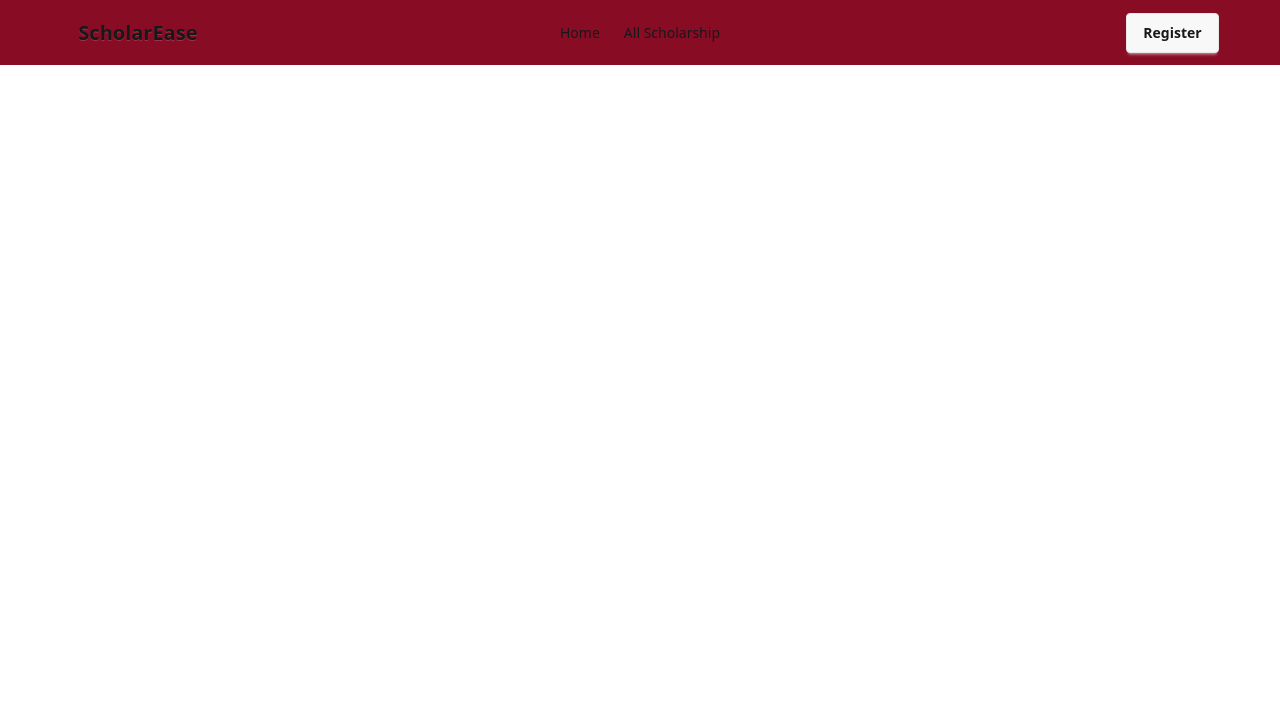
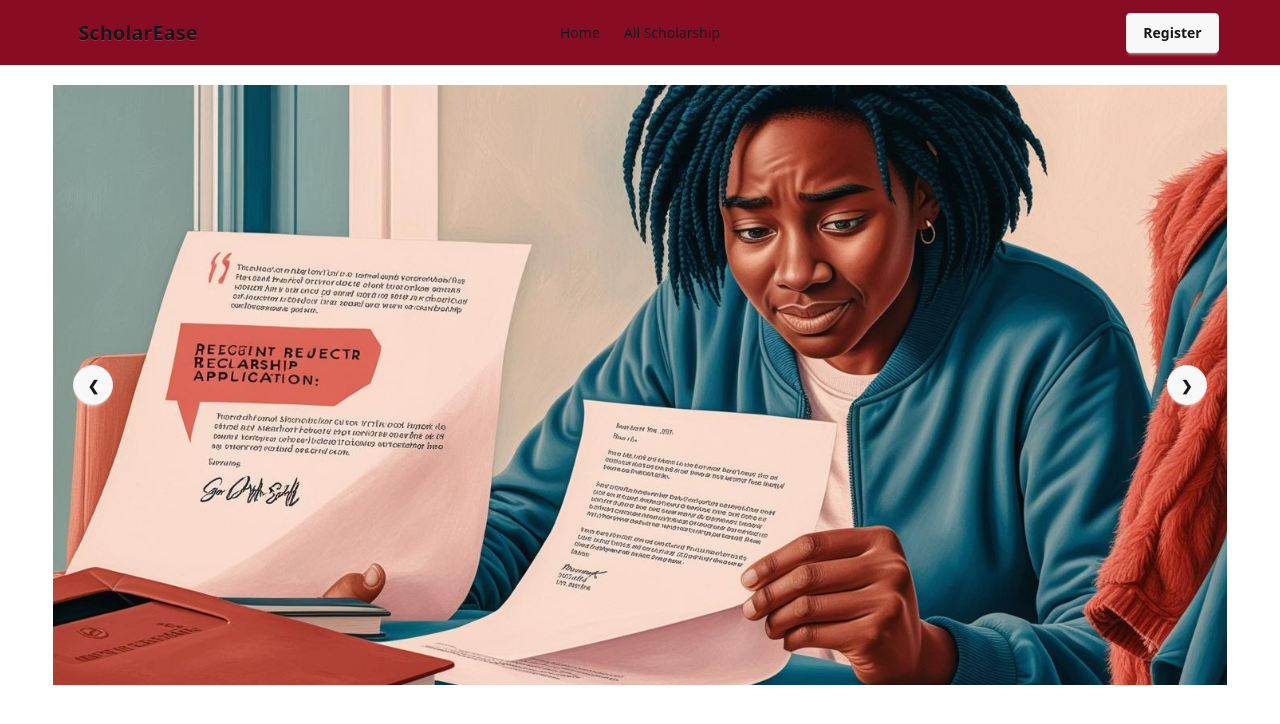
Before and after one commit to AbdullahAlTowsif/scholarship-management-client, a React (Vite) app: page / in a window 1280 px wide. Shown: the top 724 px of the page. Built offline with nearby package versions, Linux system fonts and the light colour scheme.

Commit message:
banner added

```diff
--- a/src/components/home/Banner.jsx
+++ b/src/components/home/Banner.jsx
@@ -0,0 +1,51 @@
+import banner_one from "../../assets/banner-1.jpg"
+import banner_two from "../../assets/banner-2.jpg"
+import banner_three from "../../assets/banner-3.jpg"
+import banner_four from "../../assets/banner-4.jpg"
+
+const Banner = () => {
+    return (
+        <div className="w-11/12 mx-auto mb-5">
+            <div className="carousel w-full">
+                <div id="slide1" className="carousel-item relative w-full h-[600px]">
+                    <img
+                        src={banner_one}
+                        className="w-full object-cover" />
+                    <div className="absolute left-5 right-5 top-1/2 flex -translate-y-1/2 transform justify-between">
+                        <a href="#slide4" className="btn btn-circle">❮</a>
+                        <a href="#slide2" className="btn btn-circle">❯</a>
+                    </div>
+                </div>
+                <div id="slide2" className="carousel-item relative w-full h-[600px]">
+                    <img
+                        src={banner_two}
+                        className="w-full object-cover" />
+                    <div className="absolute left-5 right-5 top-1/2 flex -translate-y-1/2 transform justify-between">
+                        <a href="#slide1" className="btn btn-circle">❮</a>
+                        <a href="#slide3" className="btn btn-circle">❯</a>
+                    </div>
+                </div>
+                <div id="slide3" className="carousel-item relative w-full h-[600px]">
+                    <img
+                        src={banner_three}
+                        className="w-full object-cover" />
+                    <div className="absolute left-5 right-5 top-1/2 flex -translate-y-1/2 transform justify-between">
+                        <a href="#slide2" className="btn btn-circle">❮</a>
+                        <a href="#slide4" className="btn btn-circle">❯</a>
+                    </div>
+                </div>
+                <div id="slide4" className="carousel-item relative w-full h-[600px]">
+                    <img
+                        src={banner_four}
+                        className="w-full object-cover" />
+                    <div className="absolute left-5 right-5 top-1/2 flex -translate-y-1/2 transform justify-between">
+                        <a href="#slide3" className="btn btn-circle">❮</a>
+                        <a href="#slide1" className="btn btn-circle">❯</a>
+                    </div>
+                </div>
+            </div>
+        </div>
+    );
+};
+
+export default Banner;
--- a/src/layouts/MainLayout.jsx
+++ b/src/layouts/MainLayout.jsx
@@ -1,4 +1,5 @@
 import Navbar from "../components/common/Navbar";
+import Banner from "../components/home/Banner";
 
 const MainLayout = () => {
     return (
@@ -6,6 +7,7 @@ const MainLayout = () => {
             <div className="sticky top-0 z-10 bg-opacity-40">
                 <Navbar></Navbar>
             </div>
+            <Banner></Banner>
         </div>
     );
 };
```
